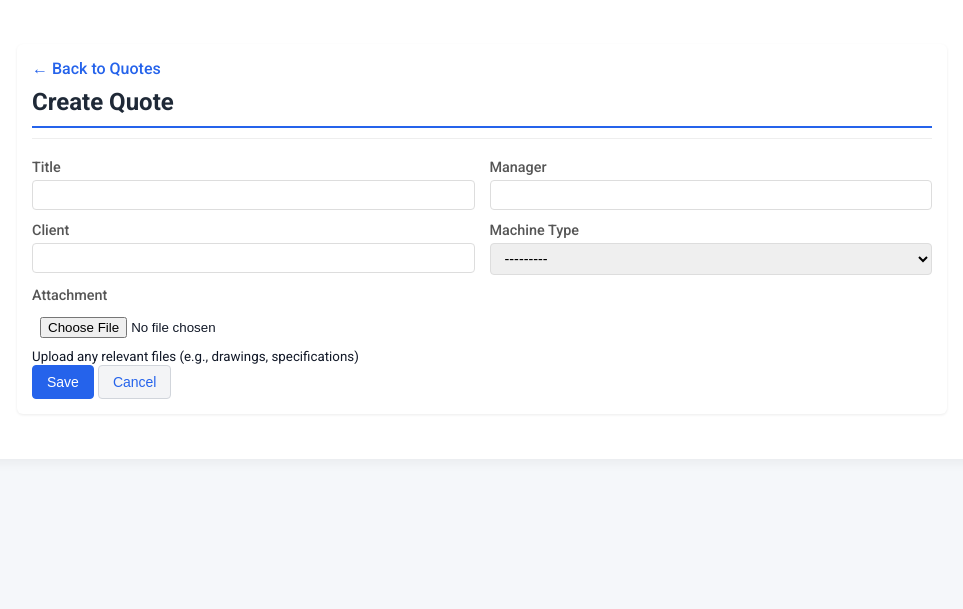
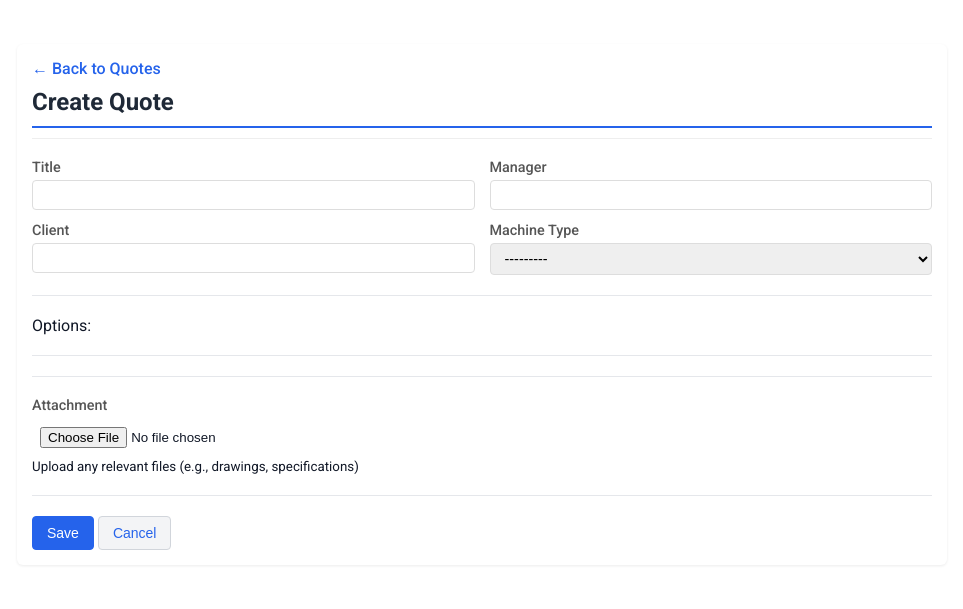
Before and after one commit to Riccaruga/quotations_list, a Django app: page /quote-create/ in a window 1280 px wide. Shown: the part 61-670 px from the top of the page, without its empty margins (158-1121 px from the left). Run offline with Django 5.2, Linux system fonts and the light colour scheme; a user stored in the database is signed in.

Commit message:
Reorganize options section in quote form template
Moved compressor and stabilizer checkboxes into a dedicated 'Options' section with a header and horizontal rule for better organization. Updated labels for chucks to use numeric values (2 Chucks, 3 Chucks). Added custom styling for the 'Additional Requirements' textarea for improved usability and visual consistency.

```diff
--- a/base/templates/base/quote_form.html
+++ b/base/templates/base/quote_form.html
@@ -45,20 +45,6 @@
             {{ form.laser_source_power }}
         </div>
 
-        <div class="form-group checkbox-group">
-            <label class="checkbox-label">
-                {{ form.compressor }}
-                <span>Compressor</span>
-            </label>
-        </div>
-
-        <div class="form-group checkbox-group">
-            <label class="checkbox-label">
-                {{ form.stabilizer }}
-                <span>Stabilizer</span>
-            </label>
-        </div>
-
         <div class="form-group">
             <label for="{{ form.bending_capacity.id_for_label }}">Bending Capacity</label>
             {{ form.bending_capacity }}
@@ -94,17 +80,34 @@
             {{ form.length_of_unloading_table }}
         </div>
 
+        <hr>
+        <div class="form-section-header">Options:</div>
+
+        <div class="form-group checkbox-group">
+            <label class="checkbox-label">
+                {{ form.compressor }}
+                <span>Compressor</span>
+            </label>
+        </div>
+
+        <div class="form-group checkbox-group">
+            <label class="checkbox-label">
+                {{ form.stabilizer }}
+                <span>Stabilizer</span>
+            </label>
+        </div>
+
         <div class="form-group checkbox-group">
             <label class="checkbox-label">
                 {{ form.two_chucks }}
-                <span>Two Chucks</span>
+                <span>2 Chucks</span>
             </label>
         </div>
 
         <div class="form-group checkbox-group">
             <label class="checkbox-label">
                 {{ form.three_chucks }}
-                <span>Three Chucks</span>
+                <span>3 Chucks</span>
             </label>
         </div>
 
@@ -129,7 +132,6 @@
             </label>
         </div>
 
-
         <div class="form-group checkbox-group">
             <label class="checkbox-label">
                 {{ form.bevel_laser_head }}
@@ -137,11 +139,28 @@
             </label>
         </div>
 
+        <hr>
         <div class="form-group">
             <label for="{{ form.additional_requirements.id_for_label }}">Additional Requirements</label>
             {{ form.additional_requirements }}
+            <style>
+                #{{ form.additional_requirements.id_for_label }} {
+                    width: 100%;
+                    min-height: 100px;
+                    padding: 8px;
+                    border: 1px solid #e2e8f0;
+                    border-radius: 4px;
+                    resize: vertical;
+                }
+                #{{ form.additional_requirements.id_for_label }}:focus {
+                    border-color: #2563eb;
+                    outline: none;
+                    box-shadow: 0 0 0 2px rgba(37, 99, 235, 0.1);
+                }
+            </style>
         </div>
 
+        <hr>
         <div class="form-group">
             <label for="{{ form.attachment.id_for_label }}">Attachment</label>
             {% if form.instance.attachment %}
@@ -163,6 +182,7 @@
             </small>
         </div>
 
+        <hr>
         <div class="form-actions">
             <button type="submit" class="btn btn-primary btn-sm">Save</button>
             <button type="button" class="btn btn-secondary btn-sm"><a href="{% url 'quotes' %}">Cancel</a></button>
```
